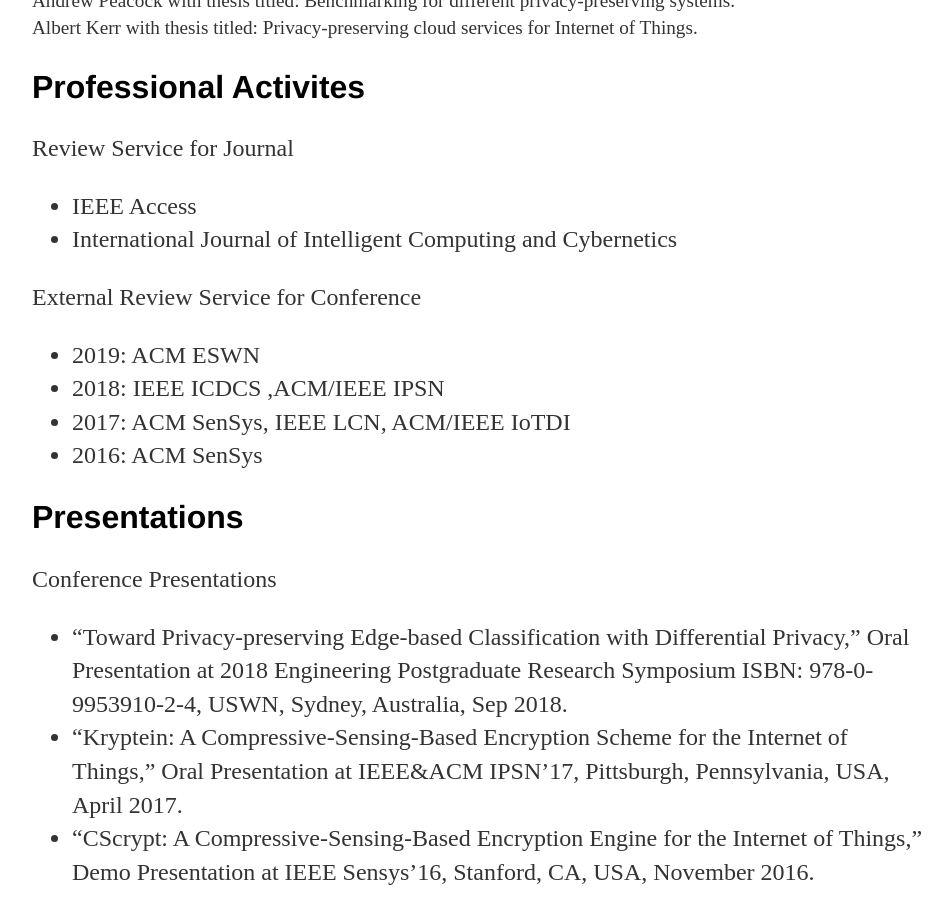
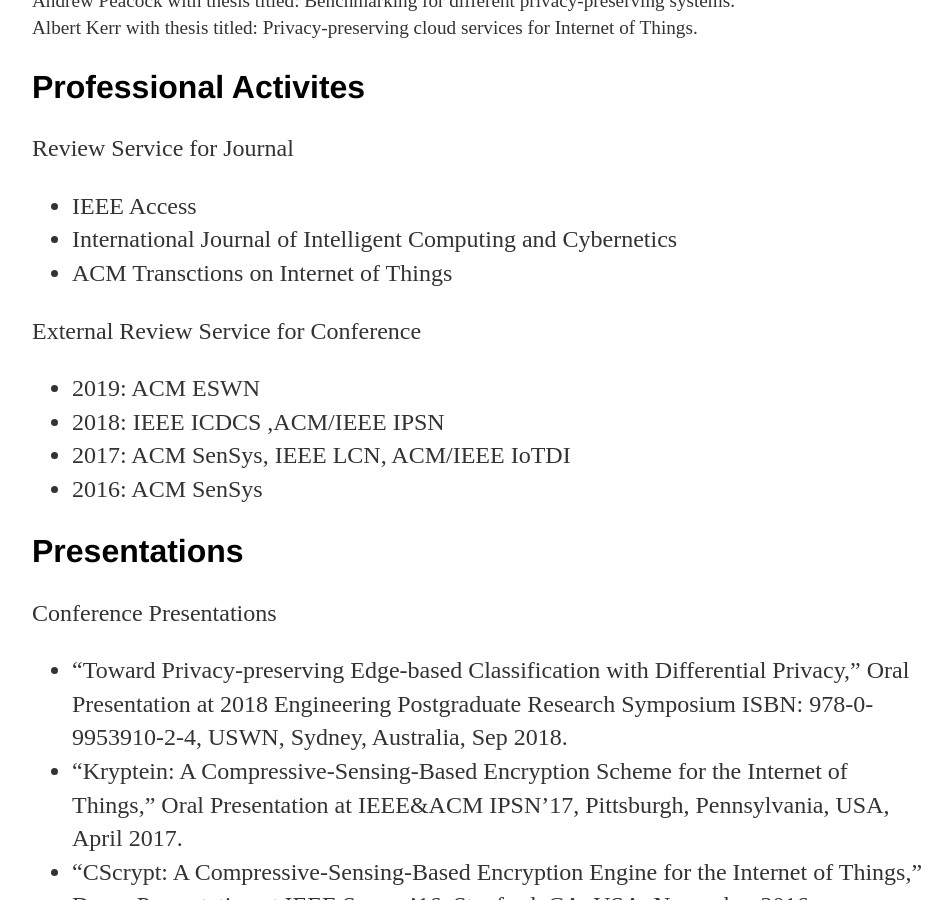
Before and after one commit to WanliXue/WanliXue.github.io, a Jekyll site: the page built from cv/index.html, in a window 1280 px wide and 900 px high, scrolled down 1158 px. Shown: the whole window, without its empty margins (160-1112 px from the left). Built offline with Jekyll 4.4.1, drawn with Linux system fonts in a browser that asks for light colours.

Commit message:
Update index.html

```diff
--- a/cv/index.html
+++ b/cv/index.html
@@ -54,6 +54,7 @@
 			<ul class="review" >
 				<li>IEEE Access</li>
 				<li>International Journal of Intelligent Computing and Cybernetics </li>
+				<li>ACM Transctions on Internet of Things </li>
 				</ul>
 		</p>
 
```
